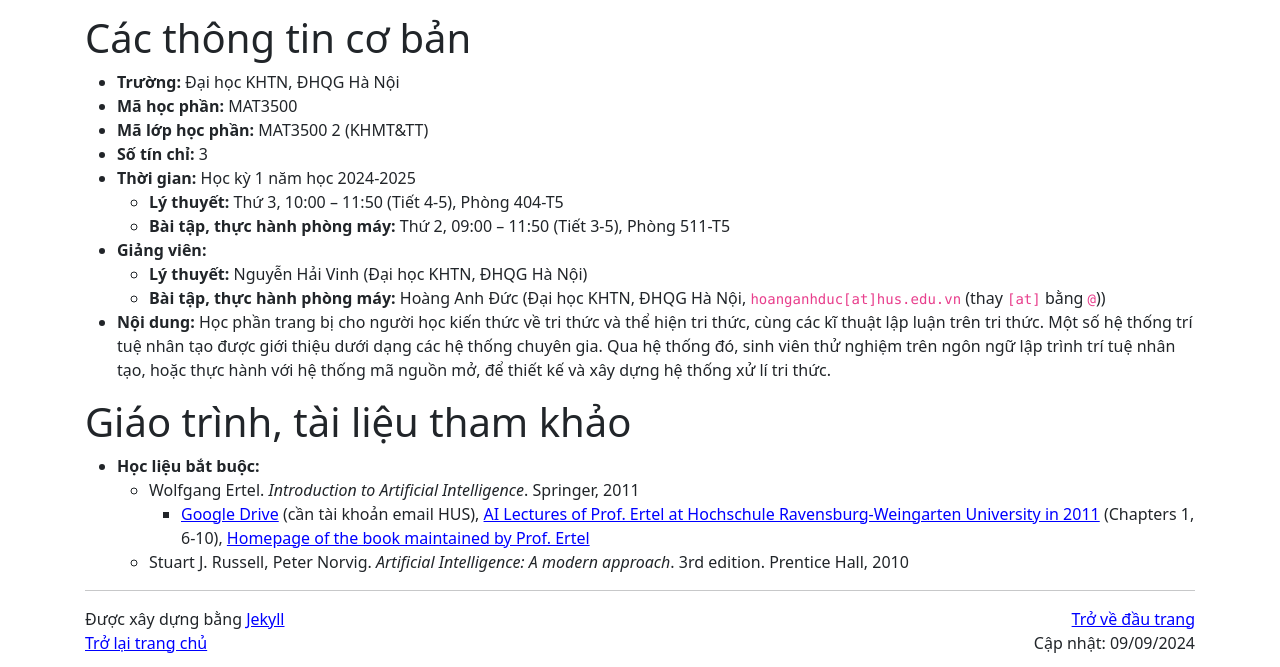
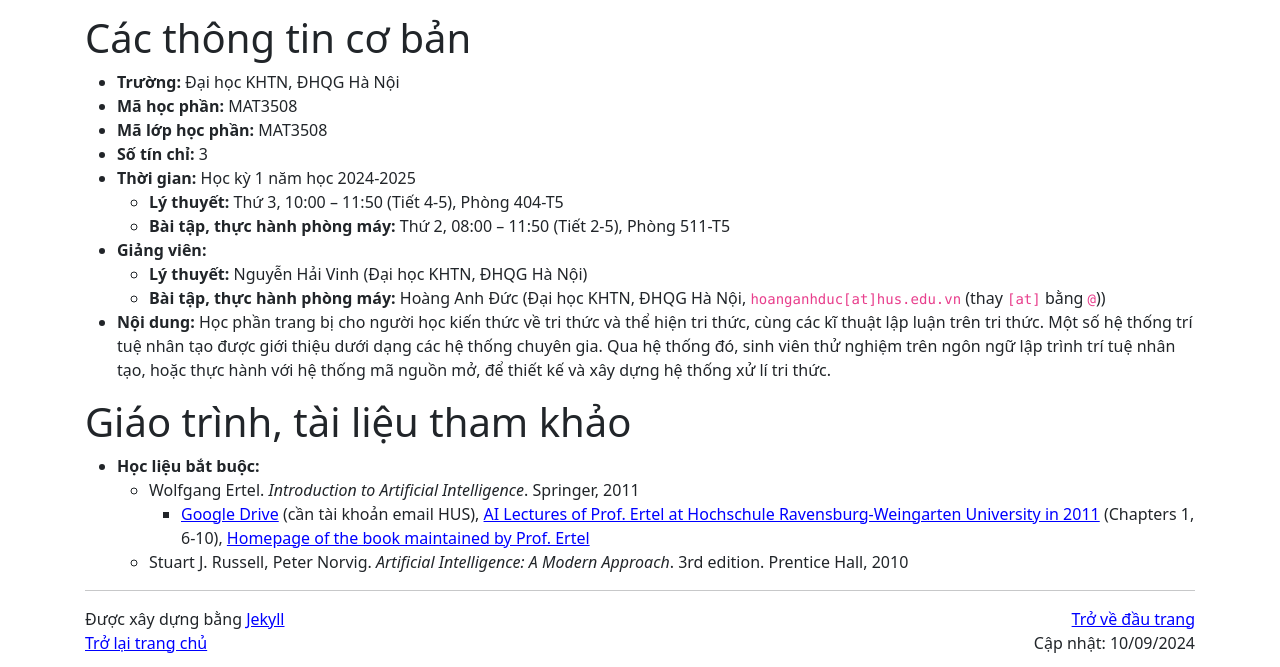
Before and after one commit to hoanganhduc/hoanganhduc.github.io, a Jekyll site: the page built from teaching/VNU-HUS/2024/winter/MAT3508/index.md, in a window 1280 px wide. Shown: the part 454-1121 px from the top of the page. Built offline with Jekyll 4.4.1, drawn with Linux system fonts in a browser that asks for light colours; nearby versions of some CDN libraries; a style sheet for code colours, icons or effects is not loaded.

Commit message:
Updated @ 2024-09-10  13:12:21 ICT

```diff
--- a/teaching/VNU-HUS/2024/winter/MAT3508/index.md
+++ b/teaching/VNU-HUS/2024/winter/MAT3508/index.md
@@ -1,7 +1,7 @@
 ---
 layout: default
 title: "VNU-HUS MAT3508: Nhập môn Trí tuệ nhân tạo"
-last_modified_at: 2024-09-09
+last_modified_at: 2024-09-10
 lang: "vi"
 katex: true
 ---
@@ -26,12 +26,12 @@ Xem các thông báo cũ [ở đây](#lịch-sử-các-thông-báo).
 # Các thông tin cơ bản
 
 * **Trường:** Đại học KHTN, ĐHQG Hà Nội
-* **Mã học phần:** MAT3500
-* **Mã lớp học phần:** MAT3500 2 (KHMT&TT)
+* **Mã học phần:** MAT3508
+* **Mã lớp học phần:** MAT3508
 * **Số tín chỉ:** 3
 * **Thời gian:** Học kỳ 1 năm học 2024-2025
   * **Lý thuyết:** Thứ 3, 10:00 – 11:50 (Tiết 4-5), Phòng 404-T5
-  * **Bài tập, thực hành phòng máy:** Thứ 2, 09:00 – 11:50 (Tiết 3-5), Phòng 511-T5
+  * **Bài tập, thực hành phòng máy:** Thứ 2, 08:00 – 11:50 (Tiết 2-5), Phòng 511-T5
 * **Giảng viên:**
   * **Lý thuyết:** Nguyễn Hải Vinh (Đại học KHTN, ĐHQG Hà Nội)
   * **Bài tập, thực hành phòng máy:** Hoàng Anh Đức (Đại học KHTN, ĐHQG Hà Nội, `hoanganhduc[at]hus.edu.vn` (thay `[at]` bằng `@`))
@@ -42,4 +42,4 @@ Xem các thông báo cũ [ở đây](#lịch-sử-các-thông-báo).
 * **Học liệu bắt buộc:**
   * Wolfgang Ertel. *Introduction to Artificial Intelligence*. Springer, 2011
     * [Google Drive](https://drive.google.com/file/d/125k0TQ63aYAWEoGfITfdnbGiwZA-WQMo/) (cần tài khoản email HUS), [AI Lectures of Prof. Ertel at Hochschule Ravensburg-Weingarten University in 2011](https://www.youtube.com/playlist?list=PL39B5D3AFC249556A) (Chapters 1, 6-10), [Homepage of the book maintained by Prof. Ertel](http://www.hs-weingarten.de/~ertel/de/b%C3%BCcher/artificial%20intelligence)
-  * Stuart J. Russell, Peter Norvig. *Artificial Intelligence: A modern approach*. 3rd edition. Prentice Hall, 2010
+  * Stuart J. Russell, Peter Norvig. *Artificial Intelligence: A Modern Approach*. 3rd edition. Prentice Hall, 2010
```
Also changed, not shown: 1 other file.
